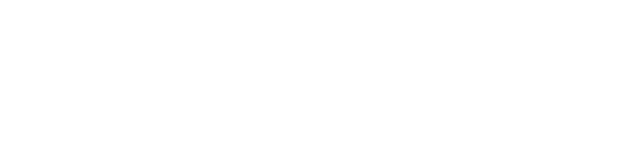
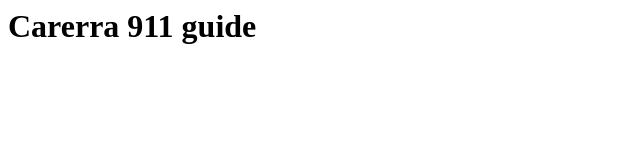
Before and after one commit to alexgervais24/Porsche-911-Guide, a plain HTML site: page index.html in a window 1280 px wide. Shown: the whole page, without its empty margins (0-640 px from the left). Drawn offline with nearby package versions, Linux system fonts and the light colour scheme.

Commit message:
added <h1>

```diff
--- a/index.html
+++ b/index.html
@@ -2,6 +2,12 @@
   <head>
 <link rel="stylesheet" href="animate.min.css">
     <Title>911 Guide</title>
+    <body>
+      <h1 >Carerra 911 guide</h1>
+
+
+    </body>
+
 
   </head
 </html>
```
